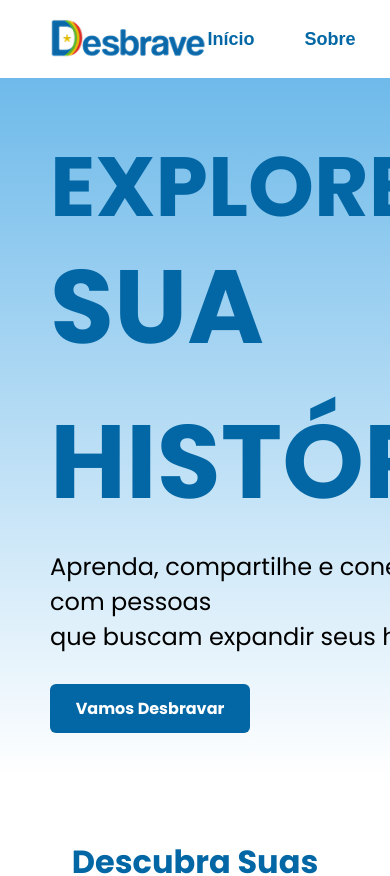
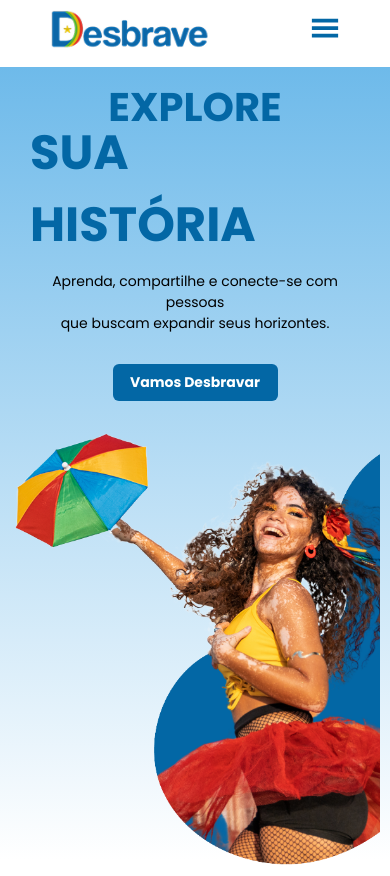
Before and after one commit to MiTabosa/Projeto-Desbrave, a React (Vite) app: page / in a window 390 px wide. Shown: the top 876 px of the page. Built offline with nearby package versions, Linux system fonts and the light colour scheme.

Commit message:
Responsividade do componente nav e botões

```diff
--- a/src/components/Button/Button.css
+++ b/src/components/Button/Button.css
@@ -44,3 +44,37 @@
   text-align: center;
   display: flex;
 }
+
+/* Estilos responsivos para dispositivos móveis */
+@media (max-width: 768px) {
+  .btn {
+    padding: 0.5rem 1rem;
+    font-size: 0.875rem;
+  }
+
+  .btn.small {
+    padding: 0.375rem 0.75rem;
+    font-size: 0.75rem;
+  }
+
+  .btn.medium {
+    width: 50%;
+    padding: 0.5rem 1rem;
+    font-size: 0.875rem;
+  }
+
+  .btn.large {
+    padding: 0.75rem 1.5rem;
+    font-size: 1rem;
+  }
+
+  .btn.full {
+    width: 100%;
+    padding: 0.75rem 1rem;
+    font-size: 0.875rem;
+  }
+
+  .btn-icon {
+    font-size: 1rem;
+  }
+}
--- a/src/components/Navbar/Navbar.css
+++ b/src/components/Navbar/Navbar.css
@@ -6,6 +6,7 @@
   align-items: center;
   padding: 10px 50px;
   background: #ffffff;
+  position: relative;
 }
 
 .logo {
@@ -51,48 +52,74 @@
 .buttons {
   display: flex;
   gap: 30px;
+  margin-left: 100px;
 }
 
-.user-profile {
-  display: flex;
-  align-items: center;
-  gap: 10px;
+.menu-icon{
+  display: none;
+  font-size: 24px;
+  cursor: pointer;
+  color: #0367A5;
+}
+
+/*Mobile */
+
+@media (max-width: 768px) {
+  .menu-icon {
+    display: block;
+    font-size: 30px;
     cursor: pointer;
   }
 
-.profile-pic {
-  width: 40px;
-  height: 40px;
-  border-radius: 50%;
-  border: 2px solid white;
-  transition: transform 0.3s;
+  .nav-links {
+    display: flex;
+    flex-direction: column;
+    align-items: center;
+    position: absolute;
+    top: 60px;
+    left: 0;
+    width: 100%;
+    background: #ffffffd4;
+    padding: 20px 0;
+    box-shadow: 0 4px 6px rgba(0, 0, 0, 0.1);
+    opacity: 0;
+    transform: translateY(-10px);
+    transition: opacity 0.3s ease-in-out, transform 0.3s ease-in-out;
+    gap: 35px;
+  }
+  .nav-links.active {
+    opacity: 1;
+    transform: translateY(0);
   }
 
-.profile-pic:hover {
-  transform: scale(1.1);
+  .nav-links li {
+    margin: 10px 0;
+    text-align: center;
+    font-size: 20px;
+    font-weight: bold;
   }
 
-.popup {
-  position: absolute;
-  top: 70px;
-  right: 20px;
-  background: #0367A5;
-  box-shadow: 0 0 10px rgba(0, 0, 0, 0.4);
-  border-radius: 10px;
-  padding: 10px;
+  .buttons {
     display: flex;
     flex-direction: column;
-  z-index: 10;
+    align-items: center;
+    width: 80%;
+    gap: 35px;
+    padding-top: 10px;
+    padding-bottom: 50px;
   }
 
-.popup button {
-  background: none;
+
+  .buttons button {
+    width: 70%;
+    padding: 12px;
+    font-size: 18px;
+    font-weight: bold;
+    border-radius: 10px;
+    background-color: #0367A5;
+    color: white;
     border: none;
-  color: white;
-  padding: 10px;
-  cursor: pointer;
+    text-align: center;
   }
 
-.popup button:hover {
-  background: rgba(255, 255, 255, 0.2);
 }
--- a/src/components/Navbar/Navbar.jsx
+++ b/src/components/Navbar/Navbar.jsx
@@ -1,27 +1,41 @@
 import { useNavigate } from "react-router-dom";
+import React, { useState } from "react";
 import "./Navbar.css";
 import Button from "../Button/Button";
 import logo from "../../assets/logo.png";
+import { GiHamburgerMenu } from "react-icons/gi";
 
 
 const Navbar = () => {
   const navigate = useNavigate();
+  const [menuAberto, setMenuAberto] = useState(false);
+
+  const alternarMenu = () => {
+    setMenuAberto(!menuAberto);
+  };
 
   return (
+
+    <>
+      {menuAberto && <div className="overlay" onClick={alternarMenu}></div>}
       <nav className="navbar">
-      <img className="logo" src={logo} alt="Logo" />
-      <ul className="nav-links">
+        <a href="/home"><img className="logo" src={logo} alt="Logo" /></a>
+        <div className="menu-icon" onClick={alternarMenu}>
+          <GiHamburgerMenu />
+        </div>
+        <ul className={`nav-links ${menuAberto ? "active" : ""}`}>
           <li><a href="#" onClick={() => navigate("/")}>Início</a></li>
           <li><a href="#" onClick={() => navigate("/sobre")}>Sobre</a></li>
           <li><a href="#" onClick={() => navigate("/destaque")}>Destaque</a></li>
           <li><a href="#" onClick={() => navigate("/contato")}>Contato</a></li>
           <li><a href="#" onClick={() => navigate("/mapa")}>Mapa</a></li>
-      </ul>
-      <div className="buttons">
+          <div className={`buttons ${menuAberto ? "active" : ""}`}>
             <Button text="Login" color="#0367A5" size="small" onClick={() => navigate("/login")} />
             <Button text="Cadastre-se" color="#0367A5"  size="small" onClick={() => navigate("/cadastro")} />
           </div>
+        </ul>
       </nav>
+    </>
   );
 };
 
--- a/src/pages/Home.css
+++ b/src/pages/Home.css
@@ -24,6 +24,8 @@ html, body {
   background: linear-gradient(to bottom, rgb(110, 186, 234), #ffffff);
   display: flex;
   align-items: center;
+  flex-wrap: wrap;
+  padding:20px 0;
 }
 
 .hero-text {
@@ -37,8 +39,9 @@ html, body {
 }
 
 .hero-image {
-  width: 40.625rem;
-  height: 45rem;
+  /* width: 40.625rem; */
+  max-width: 100%;
+  height: auto;
   margin-bottom: -1.25rem;
 }
 
@@ -149,3 +152,64 @@ html, body {
   object-fit: cover;
   border-radius: 0.625rem;
 }
+
+
+@media (max-width: 1200px) {
+  .hero h1 {
+    font-size: 4rem;
+  }
+
+  .hero h2 {
+    font-size: 5rem;
+  }
+
+  .hero p {
+    font-size: 1.25rem;
+  }
+}
+
+@media (max-width: 768px) {
+  .hero {
+    flex-direction: column;
+    text-align: center;
+    padding: 10px;
+  }
+
+  .hero-text {
+    padding: 0 1.25rem;
+    align-items: center;
+  }
+
+  .hero h1 {
+    font-size: 3rem;
+  }
+
+  .hero h2 {
+    font-size: 4rem;
+  }
+
+  .hero p {
+    font-size: 1rem;
+    text-align: center;
+  }
+
+  .hero-image {
+    width: 100%;
+    height: auto;
+    margin-top: 20px;
+  }
+}
+
+@media (max-width: 480px) {
+  .hero h1 {
+    font-size: 2.5rem;
+  }
+
+  .hero h2 {
+    font-size: 3rem;
+  }
+
+  .hero p {
+    font-size: 0.875rem;
+  }
+}
```
Lines whose indentation alone changed are shown as unchanged.
